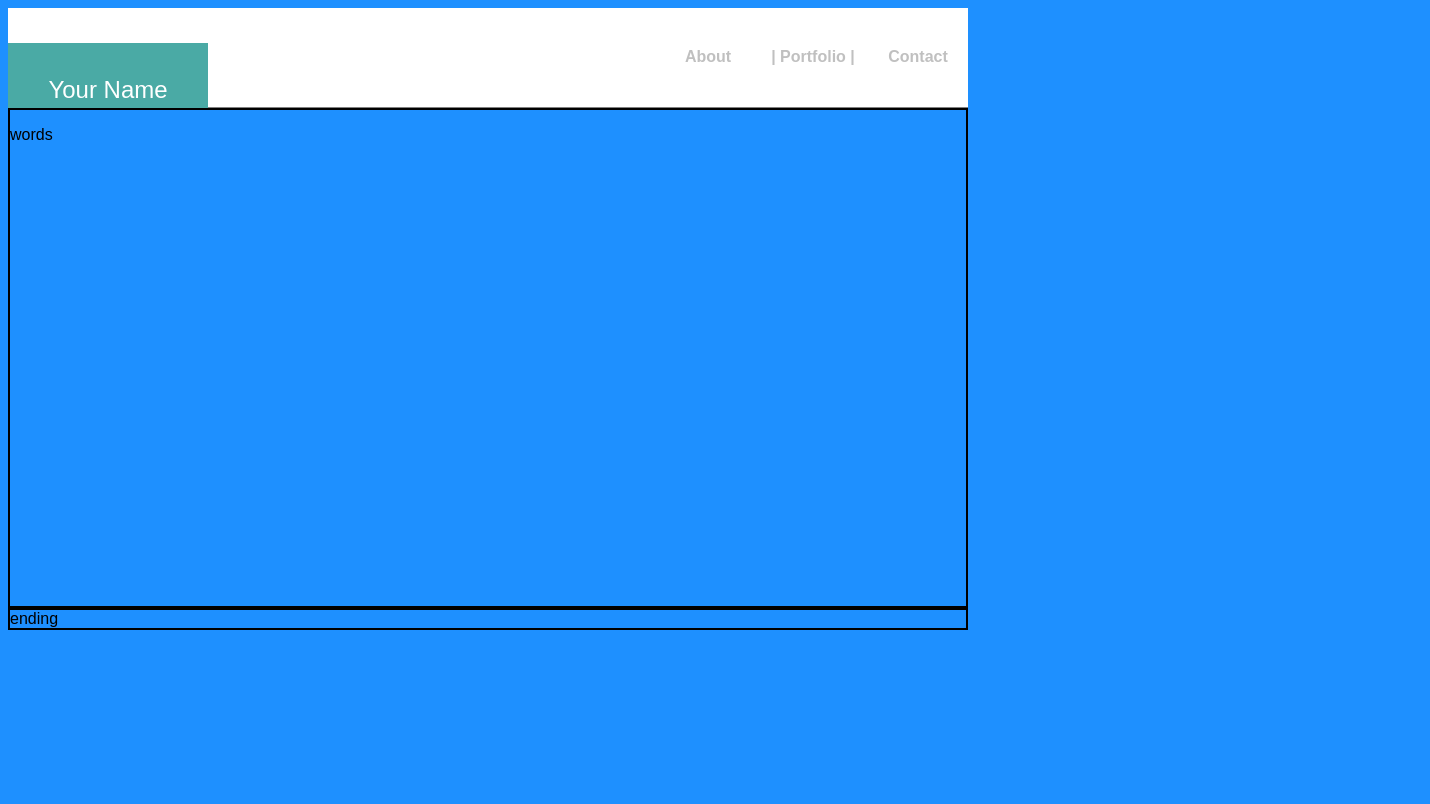
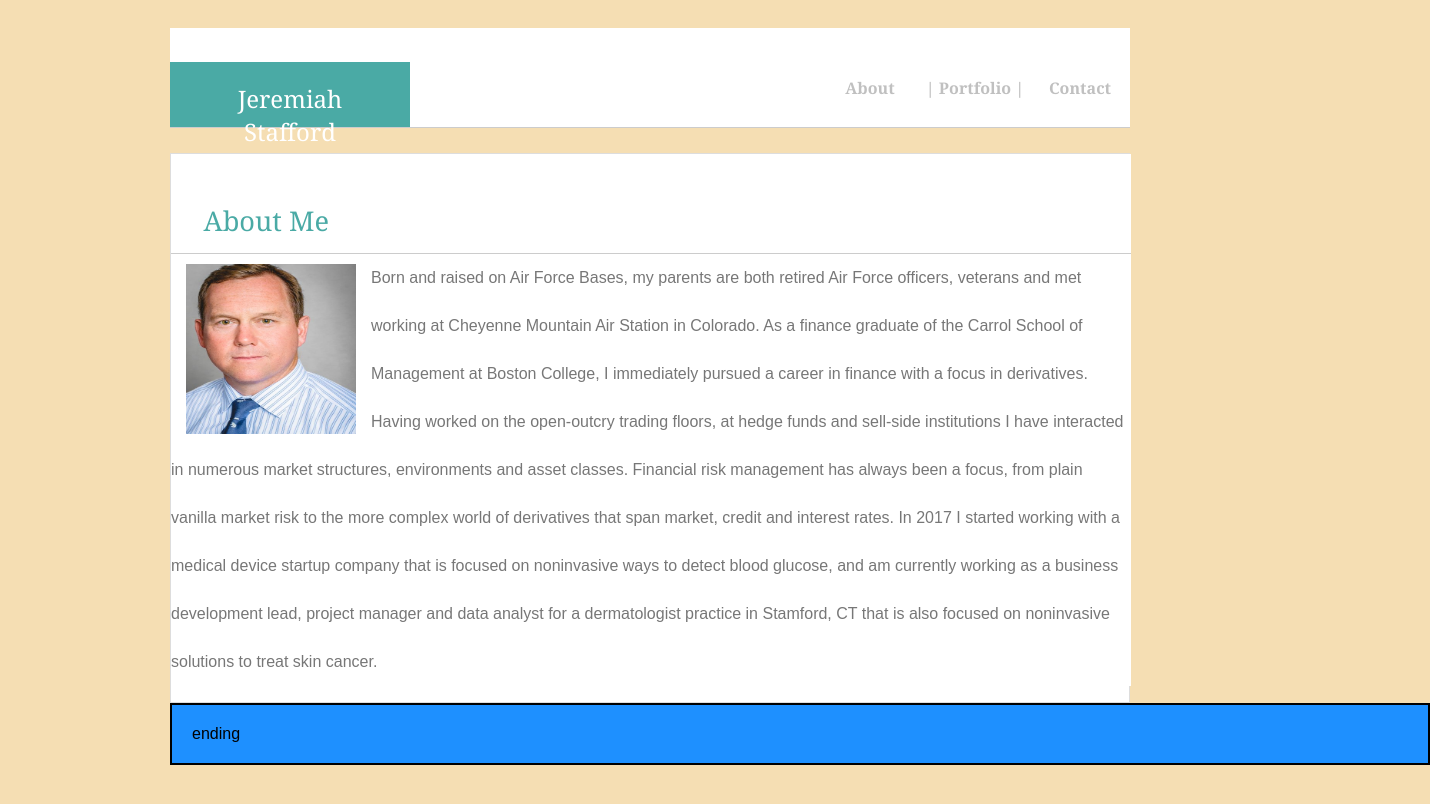
Before and after one commit to jstafford74/Basic-Portfolio, a plain HTML site: page index.html in a window 1280 px wide. Shown: the top 804 px of the page, 1430 px wide, since content can reach past the window. Drawn offline with Linux system fonts and the light colour scheme.

Commit message:
sticky footer

```diff
--- a/assets/css/style.css
+++ b/assets/css/style.css
@@ -1,90 +1,159 @@
 
 *{
   box-sizing:border-box;
-  background-color:dodgerblue;
+  background-color:wheat;
+    width:1260px;
 }
 body{
+    display:flex;
     font-family: Arial, Helvetica, sans-serif;
-    background-color:wheat;
-    width:960px;
+    /* margin-left:150px; */
+    /* background-color:#ffffff; */
+    width:1260px;
+    flex-direction: column;
+    height: 500vh;
 
  }
 
 header{
-  border-bottom: 1px solid gray;
-  background-color:white;
+  border-bottom: .5px solid #cccccc;
+  background-color:#ffffff;
   padding:0;
-  width:100%;
+  width:960px;
   height:100px;
+  font-family: Georgia, 'Times New Roman', Times, serif;
+  float:left;
+  /* margin-left:150px; */
 }
 div{
   padding:5;
-  width:100%;
+  width:960px;
   height:65px;
+  background-color:#ffffff;
+  /* margin-left:150px; */
 }
 ul{
   width:400px;
   height:50px;
   list-style-type: none;
   margin-top:40px;
-  background-color:white;
+  background-color:#ffffff;
 
 }
 
 li{
   width: 100px;
-  height: 40px;
+  height: 25px;
   color:silver;
   float:right;
   border: 0;
-  padding: 0;
+  padding-top: 10;
   margin-left:5px;
   text-align:center;
-  background-color:white;
+  background-color:#ffffff;
 
 }
 strong{
-  background-color:white;
+  background-color:#ffffff;
 }
 section{
-  border: 2px solid black;
-  padding:5;
-  width:100%;
-  height:500px;
+  padding:0;
+  width:960px;
+  background-color:#ffffff;
+  border: 1.5px solid #dddddd;
+  margin-top:25px;
+  float:left;
+  /* margin-left:150px; */
+  /* display:flex; */
+  /* flex: 1 0 auto; */
 }
 
+img {
+  float: left;
+}
+
+p{
+  line-height:3;
+  /* margin: 10px 15px; */
+  padding:0;
+  color:#777777;
+  width:960px;
+  background-color:#ffffff;
+  /* margin-left:150px; */
+}
 footer{
   border: 2px solid black;
-  width:100%;
-  padding:5;
+  width:1260;
+  /* border-top: 15px; */
+
+  /* background-color:#666666; */
 }
 
 #urname{
-  width: 200px;
+  width: 25%;
   height:65px;
   background-color: #4aaaa5;
-  margin-top:35px;
-  color: white;
+  margin-top:50px;
+  color: #ffffff;
+  font-family: Georgia, 'Times New Roman', Times, serif;
   font-style:bold;
   text-align:center;
   font-size: 1.5em;
-  padding:32.5px;
+  padding: 20px;
+  /* flex:1 0 5%; */
 
 }
 
+#abtme{
+  width: 100%;
+  height:65px;
+  color:#4aaaa5;
+  margin-top:15px;
+  padding:32.5px;
+  font-style:bold;
+  font-family: Georgia, 'Times New Roman', Times, serif;
+  text-align:center;
+  font-size: 1.7em;
+  text-align:left;
+  flex-basis: content;
+  flex-direction:column;
+
+}
+
+.clearfix::after {
+  content: "";
+  clear: left;
+  display: table;
+}
 
 .flex-container {
   display: flex;                  /* We first create a flex layout context */
   flex-flow: row nowrap;
+  align-items:flex-end;
 
 }
 .flex-item {
-  flex: 1 0 10px;
+  /* flex: 1 0 10px; */
   order:1;
-  background-color:white;
+  background-color:#ffffff;
+  margin-top:26px;
+  margin-bottom:0px;
 
   }
 
 .push {
     margin-left: auto;
+    margin-top: 0;
 }
+
+.content {
+  min-height: calc(500vh - 20px);
+  padding: 20px 20px 20px 20px;
+  margin-left:150px;
+  margin-right:150px;
+}
+.footer {
+  flex-shrink: 0; /* Prevent Chrome, Opera, and Safari from letting these items shrink to smaller than their content's default minimum size. */
+  padding: 20px;
+  background-color:dodgerblue;
+}
--- a/index.html
+++ b/index.html
@@ -12,9 +12,9 @@
     </head>
 
 
-    <body>
+    <body class="content clearfix">
       <header class="flex-container">
-          <div id="urname">Your Name</div>
+          <div id="urname">Jeremiah Stafford</div>
           <ul class="flex-item push">
               <li><strong>Contact</strong></li>
               <li><strong>| Portfolio | </strong></li>
@@ -26,8 +26,15 @@
 
 
      <section>
-       <p>words</p>
+       <header>
+         <div id="abtme">About Me</div>
+        </header>
+
+       <p><img src="assets/images/J2_crop_small.jpg" alt="Jeremiah Stafford" style="width:170px;height:170px;margin:10px 15px;">Born and raised on Air Force Bases, my parents are both retired Air Force officers, veterans and met working at Cheyenne Mountain Air Station in Colorado.  As a finance graduate of the Carrol School of Management at Boston College, I immediately pursued a career in finance with a focus in derivatives.  Having worked on the open-outcry trading floors, at hedge funds and sell-side institutions I have interacted in numerous market structures, environments and asset classes.  Financial risk management has always been a focus, from plain vanilla market risk to the more complex world of derivatives that span market, credit and interest rates.
+
+        In 2017 I started working with a medical device startup company that is focused on noninvasive ways to detect blood glucose, and am currently working as a business development lead, project manager and data analyst for a dermatologist practice in Stamford, CT that is also focused on noninvasive solutions to treat skin cancer.</p>
      </section>
-     <footer>ending</footer>
+
+     <footer class="footer">ending</footer>
     </body>
     </html>
```
